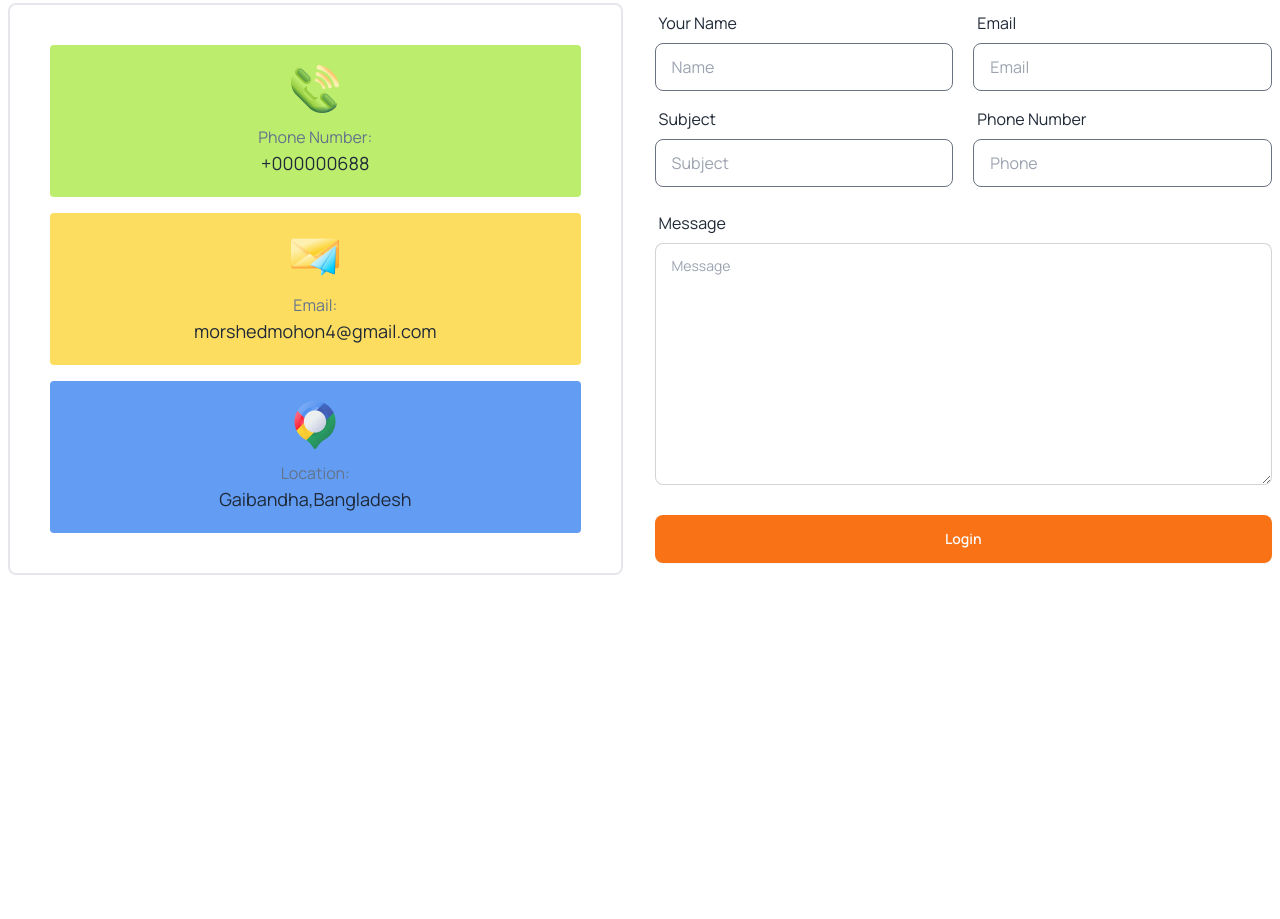
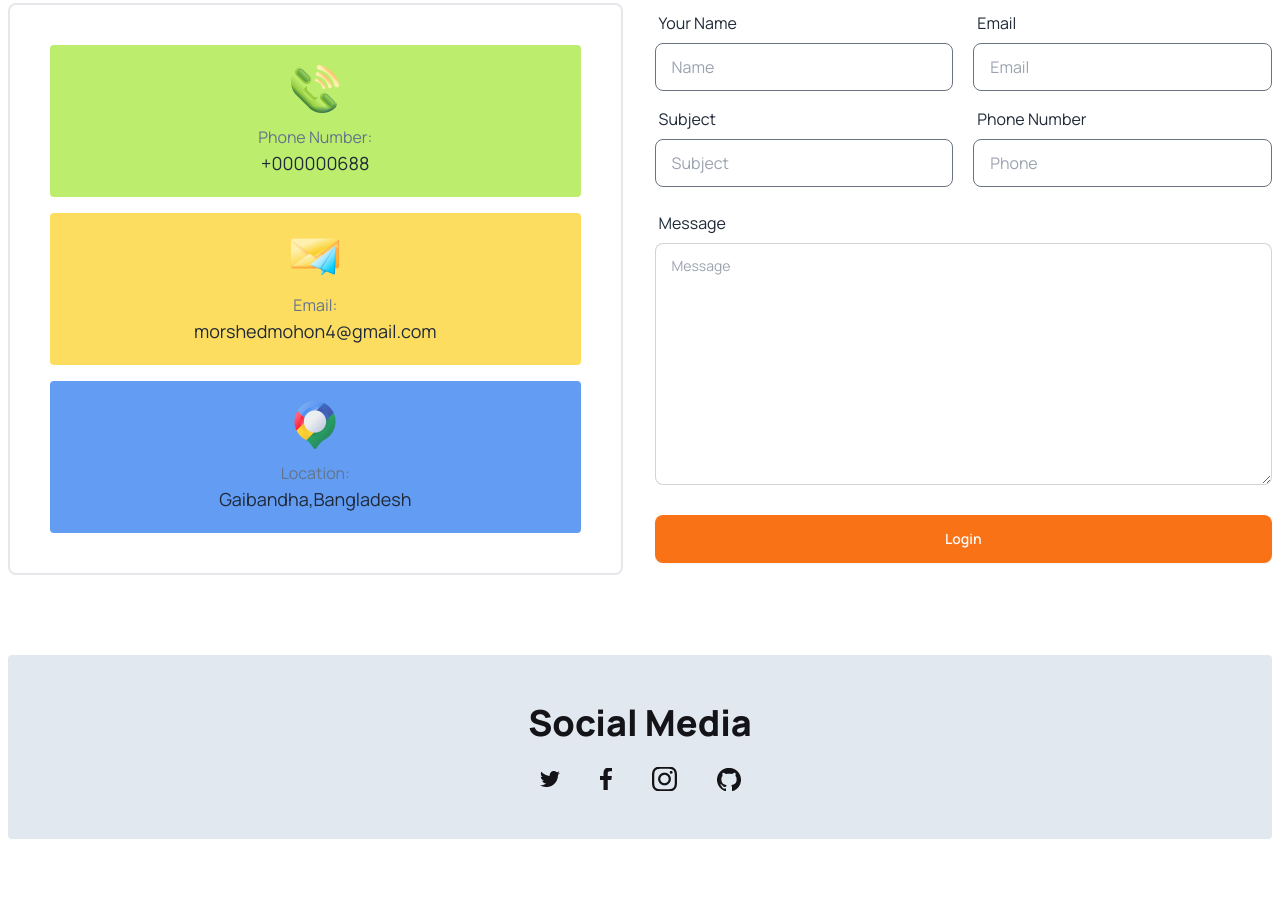
Before and after one commit to mohonsarker40/Hockeys-A3, a plain HTML site: page index.html in a window 1280 px wide. Shown: the part 4963-5882 px from the top of the page. Before the commit the page ends 5538 px from the top, so only its background shows below. Drawn offline with nearby package versions, Linux system fonts and the light colour scheme.

Commit message:
social media added

```diff
--- a/index.html
+++ b/index.html
@@ -412,10 +412,22 @@
             <textarea rows="8" class="textarea textarea-bordered field-sizing-fixed w-full" placeholder="Message"></textarea>
           </div>
           <button class="btn btn-primary mt-4 w-full bg-orange-500 text-gray-50 hover:bg-orange-400 border-none">Login</button>
-
       </div>
      </div>
+
+     <!-- social media -->
+      <div class="text-center py-20">
+        <div class="py-12 bg-slate-200 rounded">
+          <h3 class="text-4xl font-extrabold text-[#131318] pb-6">Social Media</h3>
+          <div class="flex justify-center gap-10 items-center">
+            <a href="#"><img src="Images/x.png" alt="img"/></a>
+            <a href="https://www.facebook.com/mohonsarker4" target="_blank"><img src="Images/fb.png" alt="img"/></a>
+            <a href="3" target="_blank"><img src="Images/insta.png" alt="img"/></a>
+            <a href="https://github.com/mohonsarker40" target="_blank"><img src="Images/github.png" alt="img"/></a>
+        </div>
     </main>
-    <footer></footer>
+    <footer>
+
+    </footer>
   </body>
 </html>
```
Also changed, not shown: Images/fb.png (added), Images/github.png (added), Images/insta.png (added), Images/x.png (added).
